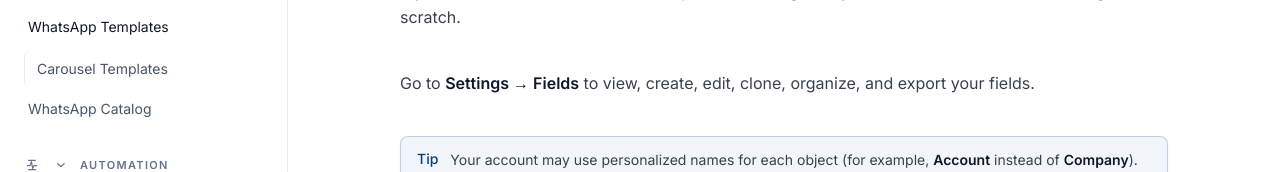
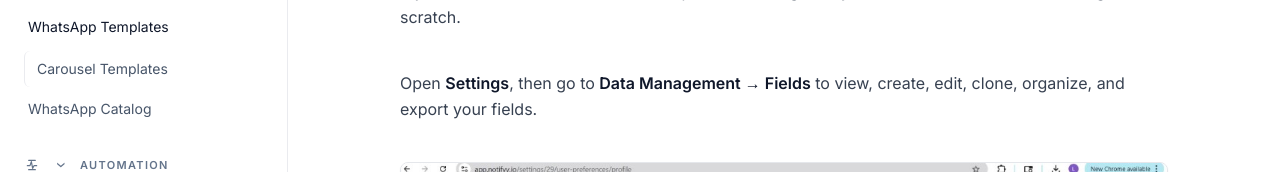
Before and after one commit to NV18Codes/notify-docs, a Next.js app: page /docs/fields in a window 1280 px wide. Shown: the part 357-529 px from the top of the page. Built offline with nearby package versions, Linux system fonts and the light colour scheme; no server answers.

Commit message:
updated segments content/added static segments/ created and added fields module

```diff
--- a/app/docs/fields/page.mdx
+++ b/app/docs/fields/page.mdx
@@ -1,13 +1,13 @@
 export const metadata = {
   title: "CRM Fields",
   description:
-    "Create, edit, clone, organize, export, and inactivate custom CRM fields and collections in Notifyy. Manage contact, company, deal, ticket, and lead properties from Settings.",
+    "Create, edit, clone, organize, export, and inactivate custom CRM fields and collections in Notifyy. Manage contact, company, deal, ticket, and lead fields from Settings.",
   keywords: [
     "Notifyy CRM fields",
     "custom fields",
     "default CRM fields",
     "field collections",
-    "CRM properties",
+    "CRM field management",
     "field validation",
     "export CRM fields",
   ],
@@ -29,7 +29,9 @@
 
 If you want a field with the same setup as an existing one, you can **clone** it instead of building from scratch.
 
-Go to **Settings → Fields** to view, create, edit, clone, organize, and export your fields.
+Open **Settings**, then go to **Data Management → Fields** to view, create, edit, clone, organize, and export your fields.
+
+<img src="/docs/fields/data-management.png" alt="Fields under Data Management in Notifyy Settings sidebar" className="mx-auto rounded-lg border border-gray-200 shadow-sm my-6" />
 
 <TipBox>
   Your account may use personalized names for each object (for example, **Account** instead of **Company**). This guide refers to objects by their Notifyy default names: contacts, companies, deals, tickets, and leads.
@@ -41,18 +43,18 @@
 
 ## Default fields and custom fields
 
-Every CRM object in Notifyy ships with **default fields**—standard properties Notifyy provides out of the box (for example, **Email**, **Phone**, **Name**, or **Status** on contacts). These cover common CRM needs without extra setup.
+Every CRM object in Notifyy ships with **default fields**—standard fields Notifyy provides out of the box (for example, **Email**, **Phone**, **Name**, or **Status** on contacts). These cover common CRM needs without extra setup.
 
 When default fields are not enough, you can add **custom fields** to store data specific to your business (membership tier, branch code, internal reference, and so on).
 
 | | Default fields | Custom fields |
 |---|---|---|
-| Provided by | Notifyy for each object | You create in **Settings → Fields** |
+| Provided by | Notifyy for each object | You create in **Settings → Data Management → Fields** |
 | Typical use | Standard CRM data every team expects | Business-specific or industry-specific data |
 | After creation | Already on records where applicable | Start with null values until you fill them manually or via workflows |
 | Editing in Settings | Many are **system-defined** and cannot be edited or cloned | Fully editable (label, collection, rules) unless in use elsewhere |
 
-Before creating a custom field, open **Settings → Fields**, choose the object, and scan the existing list. A default field may already do what you need.
+Before creating a custom field, open **Settings → Data Management → Fields**, choose the object, and scan the existing list. A default field may already do what you need.
 
 Default fields are grouped by object:
 
@@ -92,7 +94,7 @@
 <DocsVideo src="/docs/fields/create-field.mp4" />
 
 1. In your Notifyy account, click the **Settings** icon in the top navigation bar.
-2. In the left sidebar, navigate to **Fields**.
+2. In the left sidebar, go to **Data Management → Fields**.
 3. Above the table, click **Create field**.
 4. In the **Field label** text field, enter a unique name for your field.
 5. Open the **Select an object** dropdown and select the object this field belongs to.
@@ -121,7 +123,7 @@
 
 ## 03. Edit an Existing Field
 
-1. Open **Settings → Fields**.
+1. Open **Settings → Data Management → Fields**.
 2. Click the **Select an object** dropdown and choose the object whose fields you want to view.
 3. To find the field you need:
    - Use the **search box** to find a field by name.
@@ -146,7 +148,7 @@
 **Note:** System-defined fields cannot be cloned.
 
 1. In your Notifyy account, click the **Settings** icon.
-2. Navigate to **Fields**.
+2. Go to **Data Management → Fields**.
 3. Open the **Actions** menu for the field and select **Clone**.
 
 <img src="/docs/fields/actions.png" alt="Field actions menu showing clone option" className="mx-auto rounded-lg border border-gray-200 shadow-sm my-6" />
@@ -170,7 +172,7 @@
 
 **Note:** System-defined collections cannot be edited.
 
-1. Open **Settings → Fields**.
+1. Open **Settings → Data Management → Fields**.
 2. Click the **Collections** tab.
 3. Open the **Select an object** dropdown and choose the object whose collections you want to manage.
 4. To create a new collection, click **Create collection** in the upper right. To edit an existing one, click the collection name or open **Actions**.
@@ -205,6 +207,8 @@
 
 You can inactivate a field if it is no longer being used in any records or tools such as segments or templates. Use the video in **Collections** above to see the confirmation dialog and usage review panel before you inactivate.
 
+**Note:** System-defined fields cannot be marked as inactive.
+
 1. Open the **Select an object** dropdown and choose the object whose fields you want to inactivate.
 2. Open the **Actions** menu for the field, or select the field, and click **Inactive**.
 3. In the dialog, review where the field is currently used. Fields in use in contacts, templates, or other assets must be removed from those tools before the field can be inactivated.
@@ -220,12 +224,10 @@
 
 ## 07. Export Fields
 
-Export permissions are required to export fields.
-
 ### Export an individual field
 
 1. In your Notifyy account, click the **Settings** icon in the top navigation bar.
-2. In the left sidebar, navigate to **Fields**.
+2. In the left sidebar, go to **Data Management → Fields**.
 3. Open the **Select an object** dropdown and select an object to view its fields.
 4. In the table, select a field and choose **Export field definition**.
 5. In the dialog, confirm the file format and click **Export**.
--- a/app/docs/page.tsx
+++ b/app/docs/page.tsx
@@ -65,9 +65,6 @@
         <li>
           <Link href="/docs/fields">{copy.nav.fields}</Link>
         </li>
-        <li>
-          <Link href="/docs/property">{copy.nav.propertyManagement}</Link>
-        </li>
       </ul>
 
       <h2>{copy.sidebar.support}</h2>
--- a/app/docs/property/page.tsx
+++ b/app/docs/property/page.tsx
@@ -1,6 +1,6 @@
-import { PlaceholderDoc } from "@/components/docs/PlaceholderDoc";
-import { copy } from "@/lib/copy";
+import { redirect } from "next/navigation";
 
+/** Redirect legacy Property Management URL to Fields docs. */
 export default function PropertyPage() {
-  return <PlaceholderDoc title={copy.nav.propertyManagement} />;
+  redirect("/docs/fields");
 }
--- a/lib/sidebar-nav.ts
+++ b/lib/sidebar-nav.ts
@@ -85,7 +85,6 @@
       { href: "/docs/import", labelKey: "importObject" },
       { href: "/docs/segments", labelKey: "segments" },
       { href: "/docs/fields", labelKey: "fields" },
-      { href: "/docs/property", labelKey: "propertyManagement" },
     ],
   },
   {
```
Also changed, not shown: public/docs/fields/data-management.png (added).
